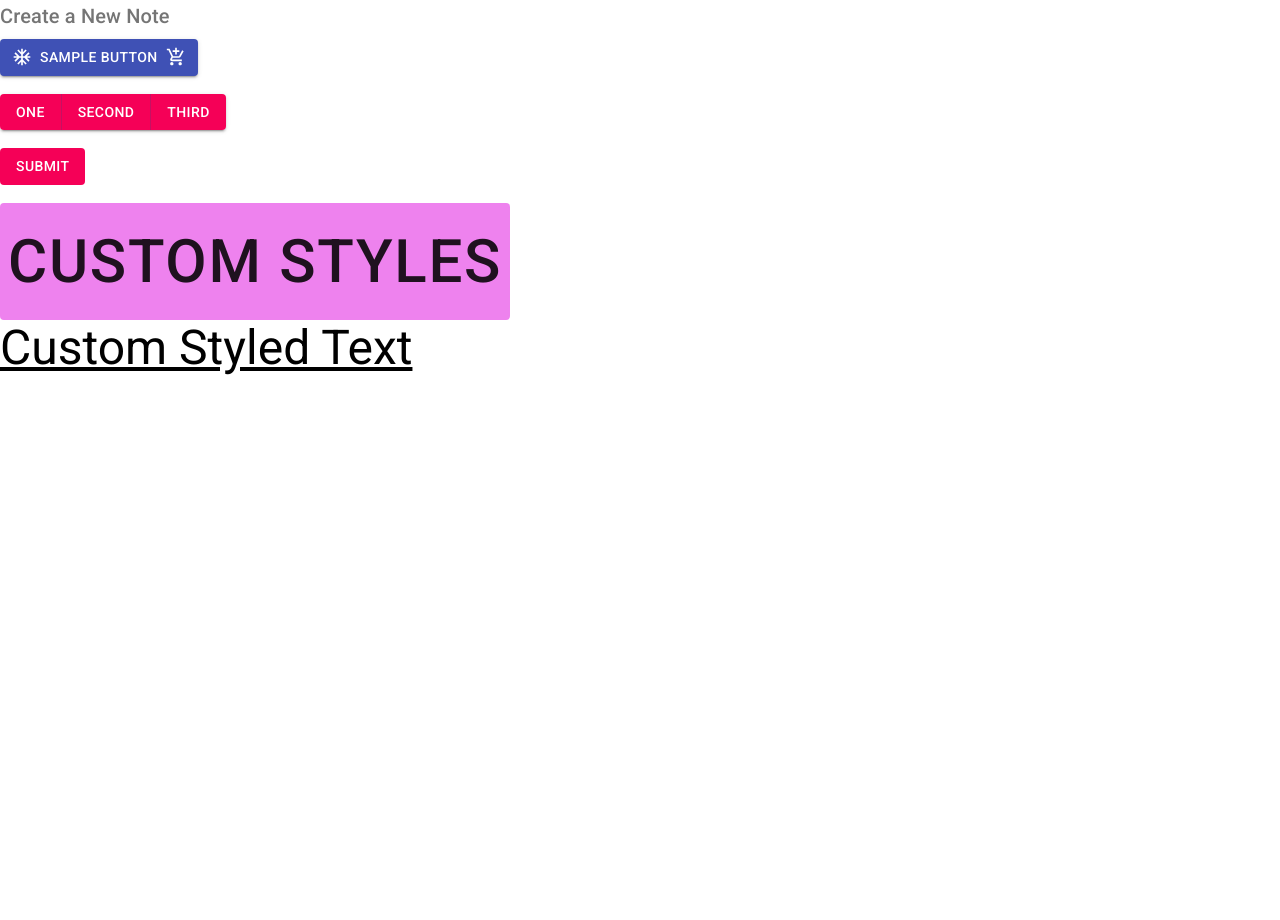
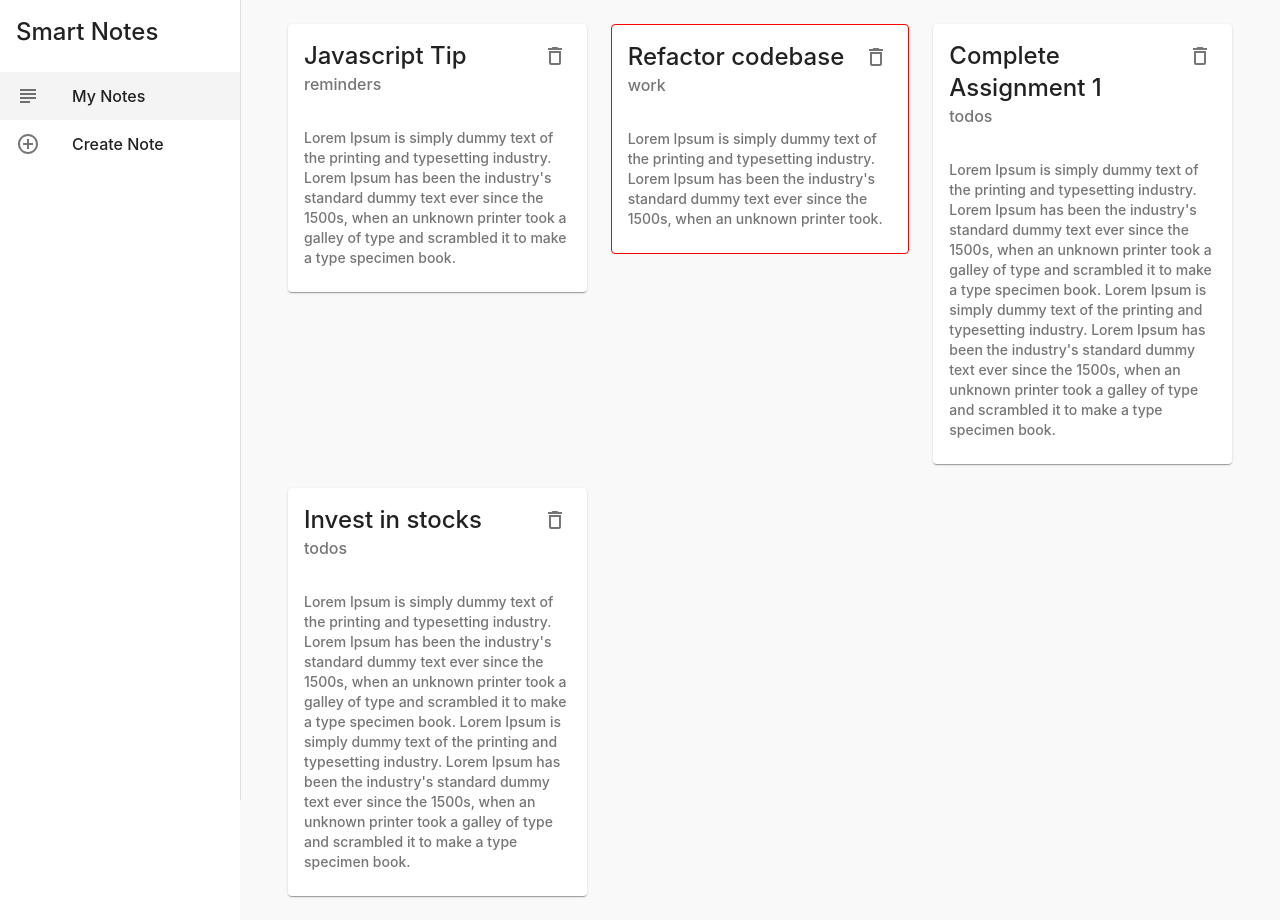
Before and after one commit to Sreejan-22/smart-notes, a React (Create React App) app: page / in a window 1280 px wide. Before the commit the page ends 800 px from the top, so only its background shows below. Built offline with nearby package versions, Linux system fonts and the light colour scheme; data requests are answered from the project's data file.

Commit message:
feat: added Layout, NotesCard | style:added styles to Notes and Create components

```diff
--- a/data/db.json
+++ b/data/db.json
@@ -0,0 +1,28 @@
+{
+  "notes": [
+    {
+      "title": "Javascript Tip",
+      "details": "Lorem Ipsum is simply dummy text of the printing and typesetting industry. Lorem Ipsum has been the industry's standard dummy text ever since the 1500s, when an unknown printer took a galley of type and scrambled it to make a type specimen book.",
+      "category": "reminders",
+      "id": 1
+    },
+    {
+      "title": "Refactor codebase",
+      "details": "Lorem Ipsum is simply dummy text of the printing and typesetting industry. Lorem Ipsum has been the industry's standard dummy text ever since the 1500s, when an unknown printer took.",
+      "category": "work",
+      "id": 2
+    },
+    {
+      "title": "Complete Assignment 1",
+      "details": "Lorem Ipsum is simply dummy text of the printing and typesetting industry. Lorem Ipsum has been the industry's standard dummy text ever since the 1500s, when an unknown printer took a galley of type and scrambled it to make a type specimen book.\nLorem Ipsum is simply dummy text of the printing and typesetting industry. Lorem Ipsum has been the industry's standard dummy text ever since the 1500s, when an unknown printer took a galley of type and scrambled it to make a type specimen book.",
+      "category": "todos",
+      "id": 3
+    },
+    {
+      "title": "Invest in stocks",
+      "details": "Lorem Ipsum is simply dummy text of the printing and typesetting industry. Lorem Ipsum has been the industry's standard dummy text ever since the 1500s, when an unknown printer took a galley of type and scrambled it to make a type specimen book.\nLorem Ipsum is simply dummy text of the printing and typesetting industry. Lorem Ipsum has been the industry's standard dummy text ever since the 1500s, when an unknown printer took a galley of type and scrambled it to make a type specimen book.",
+      "category": "todos",
+      "id": 4
+    }
+  ]
+}
--- a/src/App.js
+++ b/src/App.js
@@ -2,29 +2,32 @@ import { BrowserRouter as Router, Switch, Route } from "react-router-dom";
 import "./App.css";
 import Notes from "./components/Notes/Notes";
 import Create from "./components/Create/Create";
-// import { createTheme, ThemeProvider } from "@material-ui/core";
+import Layout from "./components/Layout";
+import { createTheme, ThemeProvider } from "@material-ui/core";
 // import { purple, yellow } from "@material-ui/core/colors";
 
 // customizing our theme
-// const theme = createTheme({
-//   palette: {
-//     primary: {
-//       main: "#fefefe",
-//     },
-//     secondary: yellow,
+const theme = createTheme({
+  // palette: {
+  //   primary: {
+  //     main: "#fefefe",
   //   },
-//   typography: {
-//     fontFamily: "Arial",
-//     fontWeightLight: 400,
-//     fontWeightRegular: 500,
-//     fontWeightMedium: 600,
-//     fontWeightBold: 700,
-//   },
-// });
+  //   secondary: yellow,
+  // },
+  typography: {
+    fontFamily: "Inter",
+    fontWeightLight: 400,
+    fontWeightRegular: 500,
+    fontWeightMedium: 600,
+    fontWeightBold: 700,
+  },
+});
 
 const App = () => {
   return (
+    <ThemeProvider theme={theme}>
       <Router>
+        <Layout>
           <Switch>
             <Route path="/create">
               <Create />
@@ -33,7 +36,9 @@ const App = () => {
               <Notes />
             </Route>
           </Switch>
+        </Layout>
       </Router>
+    </ThemeProvider>
   );
 };
 
--- a/src/components/Create/Create.jsx
+++ b/src/components/Create/Create.jsx
@@ -9,6 +9,7 @@ import RadioGroup from "@material-ui/core/RadioGroup";
 import FormControlLabel from "@material-ui/core/FormControlLabel";
 import FormControl from "@material-ui/core/FormControl";
 import FormLabel from "@material-ui/core/FormLabel";
+import { useHistory } from "react-router-dom";
 
 const useStyles = makeStyles({
   heading: {
@@ -24,6 +25,8 @@ const useStyles = makeStyles({
 
 const Create = () => {
   const classes = useStyles();
+
+  const history = useHistory();
 
   const [title, setTitle] = useState("");
   const [details, setDetails] = useState("");
@@ -54,9 +57,20 @@ const Create = () => {
     }
 
     if (title.length && details.length) {
-      console.log(title);
-      console.log(details);
-      console.log(category);
+      // console.log(title);
+      // console.log(details);
+      // console.log(category);
+      fetch("http://localhost:8000/notes", {
+        method: "POST",
+        headers: {
+          "Content-type": "application/json",
+        },
+        body: JSON.stringify({
+          title,
+          details,
+          category,
+        }),
+      }).then(() => history.push("/"));
     }
   }
 
--- /dev/null
+++ b/src/components/Layout.jsx
@@ -0,0 +1,97 @@
+import { makeStyles } from "@material-ui/styles";
+import Drawer from "@material-ui/core/Drawer";
+import Typography from "@material-ui/core/Typography";
+import List from "@material-ui/core/List";
+import ListItem from "@material-ui/core/ListItem";
+import ListItemIcon from "@material-ui/core/ListItemIcon";
+import ListItemText from "@material-ui/core/ListItemText";
+import SubjectOutlinedIcon from "@material-ui/icons/SubjectOutlined";
+import AddCircleOutlineOutlinedIcon from "@material-ui/icons/AddCircleOutlineOutlined";
+import { useHistory, useLocation } from "react-router-dom";
+
+const drawerWidth = 240;
+
+const useStyles = makeStyles((theme) => {
+  return {
+    root: {
+      display: "flex",
+    },
+    page: {
+      backgroundColor: "#f9f9f9",
+      width: "100%",
+      padding: theme.spacing(3),
+    },
+    drawer: {
+      width: drawerWidth,
+    },
+    drawerPaper: {
+      width: drawerWidth,
+    },
+    active: {
+      backgroundColor: "#f4f4f4",
+    },
+    title: {
+      padding: theme.spacing(2),
+    },
+  };
+});
+
+const Layout = ({ children }) => {
+  const classes = useStyles();
+  const history = useHistory();
+  const location = useLocation();
+
+  const menuItems = [
+    {
+      text: "My Notes",
+      icon: <SubjectOutlinedIcon />,
+      path: "/",
+    },
+    {
+      text: "Create Note",
+      icon: <AddCircleOutlineOutlinedIcon />,
+      path: "/create",
+    },
+  ];
+
+  return (
+    <div className={classes.root}>
+      {/* app bar */}
+
+      {/* side drawer */}
+      <Drawer
+        className={classes.drawer}
+        variant="permanent"
+        anchor="left"
+        classes={{
+          paper: classes.drawerPaper,
+        }}
+      >
+        <div>
+          <Typography variant="h5" className={classes.title}>
+            Smart Notes
+          </Typography>
+        </div>
+
+        {/* list of links */}
+        <List>
+          {menuItems.map((item) => (
+            <ListItem
+              key={item.text}
+              button
+              onClick={() => history.push(item.path)}
+              className={location.pathname == item.path ? classes.active : null}
+            >
+              <ListItemIcon>{item.icon}</ListItemIcon>
+              <ListItemText primary={item.text}></ListItemText>
+            </ListItem>
+          ))}
+        </List>
+      </Drawer>
+
+      <div className={classes.page}>{children}</div>
+    </div>
+  );
+};
+
+export default Layout;
--- a/src/components/Notes/Notes.jsx
+++ b/src/components/Notes/Notes.jsx
@@ -1,71 +1,65 @@
+import { useEffect, useState } from "react";
 import Typography from "@material-ui/core/Typography";
 import Button from "@material-ui/core/Button";
 import ButtonGroup from "@material-ui/core/ButtonGroup";
 import AcUnitOutlinedIcon from "@material-ui/icons/AcUnitOutlined";
 import AddShoppingCartIcon from "@material-ui/icons/AddShoppingCart";
 import { makeStyles } from "@material-ui/core";
+import Paper from "@material-ui/core/Paper";
+import Grid from "@material-ui/core/Grid";
+import Container from "@material-ui/core/Container";
+import NotesCard from "../NotesCard";
 
-const useStyles = makeStyles({
-  btn: {
-    fontSize: 60,
-    backgroundColor: "violet",
-    "&:hover": {
-      backgroundColor: "blue",
-    },
-  },
+// const useStyles = makeStyles({
+//   btn: {
+//     fontSize: 60,
+//     backgroundColor: "violet",
+//     "&:hover": {
+//       backgroundColor: "blue",
+//     },
+//   },
 
-  customText: {
-    textDecoration: "underline",
-    margin: "auto",
-  },
-});
+//   customText: {
+//     textDecoration: "underline",
+//     margin: "auto",
+//   },
+// });
 
 const Notes = () => {
-  const classes = useStyles();
+  // const classes = useStyles();
+  const [notes, setNotes] = useState([]);
+
+  useEffect(() => {
+    fetch("http://localhost:8000/notes")
+      .then((res) => res.json())
+      .then((data) => setNotes(data));
+  }, []);
+
+  const handleDelete = async (id) => {
+    await fetch(`http://localhost:8000/notes/${id}`, {
+      method: "DELETE",
+    });
+
+    // after deletion of the note in the db.json,
+    // which will be deployed on heroku afterwards, hoisted by json server at localhost:8000
+    // the same needs to reflect in the notes component i.e. the "notes" state variable
+    // so we make a copy of "notes" and remove the note corresponding to this particular "id"
+    // and assign the "notes" state variable this "newNotes" array
+    const newNotes = notes.filter((note) => note.id != id);
+    setNotes(newNotes);
+  };
 
   return (
     <div>
-      <Typography
-        variant="h6"
-        component="h2"
-        color="textSecondary"
-        gutterBottom
-        // style={{ marginBottom: "20px" }}
-      >
-        Create a New Note
-      </Typography>
-      <Button
-        variant="contained"
-        color="primary"
-        startIcon={<AcUnitOutlinedIcon />}
-        endIcon={<AddShoppingCartIcon />}
-      >
-        Sample Button
-      </Button>
-      <br />
-      <br />
-      <ButtonGroup variant="contained" color="secondary">
-        <Button>One</Button>
-        <Button>Second</Button>
-        <Button>Third</Button>
-      </ButtonGroup>
-      <br />
-      <br />
-      <Button
-        type="submit"
-        variant="contained"
-        color="secondary"
-        disableElevation
-      >
-        Submit
-      </Button>
-      <br />
-      <br />
-      <Button className={classes.btn}>Custom Styles</Button>
-      <br />
-      <Typography variant="h3" className={classes.customText}>
-        Custom Styled Text
-      </Typography>
+      <Container>
+        <Grid container spacing={3}>
+          {notes.map((note) => (
+            <Grid item xs={12} md={6} lg={4} key={note.id}>
+              <NotesCard note={note} handleDelete={handleDelete} />
+            </Grid>
+          ))}
+        </Grid>
+      </Container>
     </div>
   );
 };
--- /dev/null
+++ b/src/components/NotesCard.jsx
@@ -0,0 +1,49 @@
+import Card from "@material-ui/core/Card";
+import CardHeader from "@material-ui/core/CardHeader";
+import CardContent from "@material-ui/core/CardContent";
+import IconButton from "@material-ui/core/IconButton";
+import DeleteOutlined from "@material-ui/icons/DeleteOutlined";
+import Typography from "@material-ui/core/Typography";
+import { makeStyles } from "@material-ui/core";
+
+const useStyles = makeStyles({
+  test: {
+    border: (note) => {
+      if (note.category == "work") {
+        return "1px solid red";
+      }
+    },
+    boxShadow: (note) => {
+      if (note.category == "work") {
+        return "none";
+      }
+    },
+  },
+});
+
+const NotesCard = ({ note, handleDelete }) => {
+  const classes = useStyles(note);
+
+  return (
+    <div>
+      <Card elevation={1} className={classes.test}>
+        <CardHeader
+          action={
+            <IconButton onClick={() => handleDelete(note.id)}>
+              <DeleteOutlined />
+            </IconButton>
+          }
+          title={note.title}
+          subheader={note.category}
+        />
+        <CardContent>
+          <Typography variant="body2" color="textSecondary">
+            {note.details}
+          </Typography>
+        </CardContent>
+      </Card>
+    </div>
+  );
+};
+
+export default NotesCard;
--- /dev/null
+++ b/src/index.css
@@ -0,0 +1 @@
+@import url("https://fonts.googleapis.com/css2?family=Inter:wght@400;500;600;700&display=swap");
```
Lines whose indentation alone changed are shown as unchanged.
